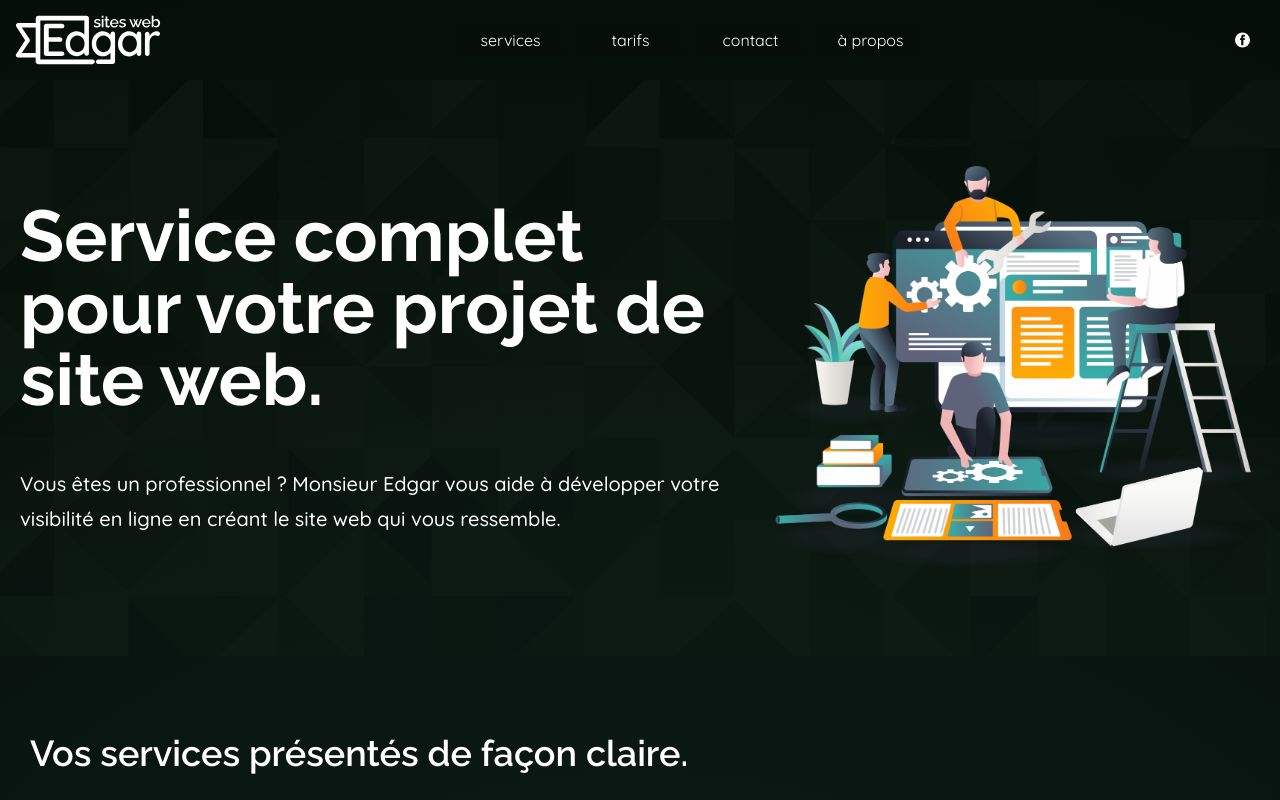
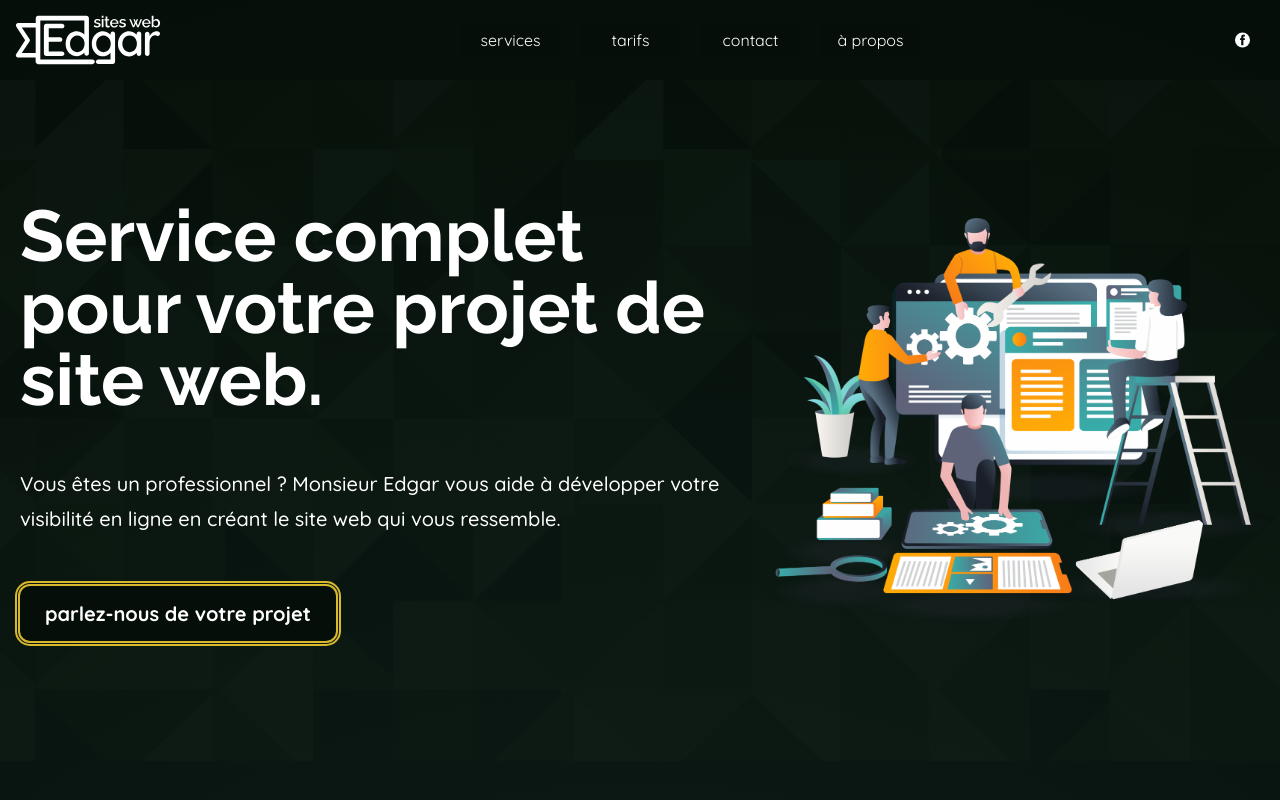
Before and after one commit to Posoroko/Monsieur-Edgar, a Nuxt app: page / in a window 1280 px wide. Shown: the top 800 px of the page. Built offline with nearby package versions, Linux system fonts and the light colour scheme.

Commit message:
cta button

```diff
--- a/assets/css/buttons.css
+++ b/assets/css/buttons.css
@@ -72,3 +72,17 @@
     background-color: var(--funky-main);
     transition: 300ms ease;
 }
+
+.ctaButton {
+    font-size: 20px;
+    font-weight: 700;
+    background-color: var(--bg-main);
+    padding:15px 25px;
+    border-radius: 10px;
+    outline: 5px double var(--funky-main);
+    cursor: pointer;
+    pointer-events: all;
+}
+.ctaButton:hover {
+    background-color: var(--bg-secondary);
+}
--- a/components/Home/HomeHeader/HomeHeaderMain.vue
+++ b/components/Home/HomeHeader/HomeHeaderMain.vue
@@ -8,8 +8,12 @@
             <div class="leftBox flex column gap50">
                 <h1 class="headerMainTitle">Service complet pour votre projet de site web.</h1>
                 <p class="headerText">
-                    Vous êtes un professionnel ? Monsieur Edgar vous aide à développer votre visibilité en ligne en créant le site web qui vous ressemble.
+                    Vous êtes un professionnel ? Monsieur Edgar vous aide à développer votre visibilité en ligne en créant le site web
+                    qui vous ressemble.
                 </p>
+                <div class="flex">
+                    <NuxtLink to="/contact" class="ctaButton">parlez-nous de votre projet</NuxtLink>
+                </div>
             </div>
 
             <div class="sceneBox absolute top0 right0 h100 centered">
--- a/pages/contact.vue
+++ b/pages/contact.vue
@@ -183,9 +183,10 @@ const postDataToApi = async (data) => {
 .contactFormLineInput {
     font-size: 18px;
     font-weight: 700;
-    color: black;
+    color: white;
+    background-color: #ffffff1a;
     padding: 10px 15px;
-    border: 1px solid #000;
+    border: 1px solid var(--border-color-1);
     border-radius: 10px;
 }
 textarea.contactFormLineInput {
```
